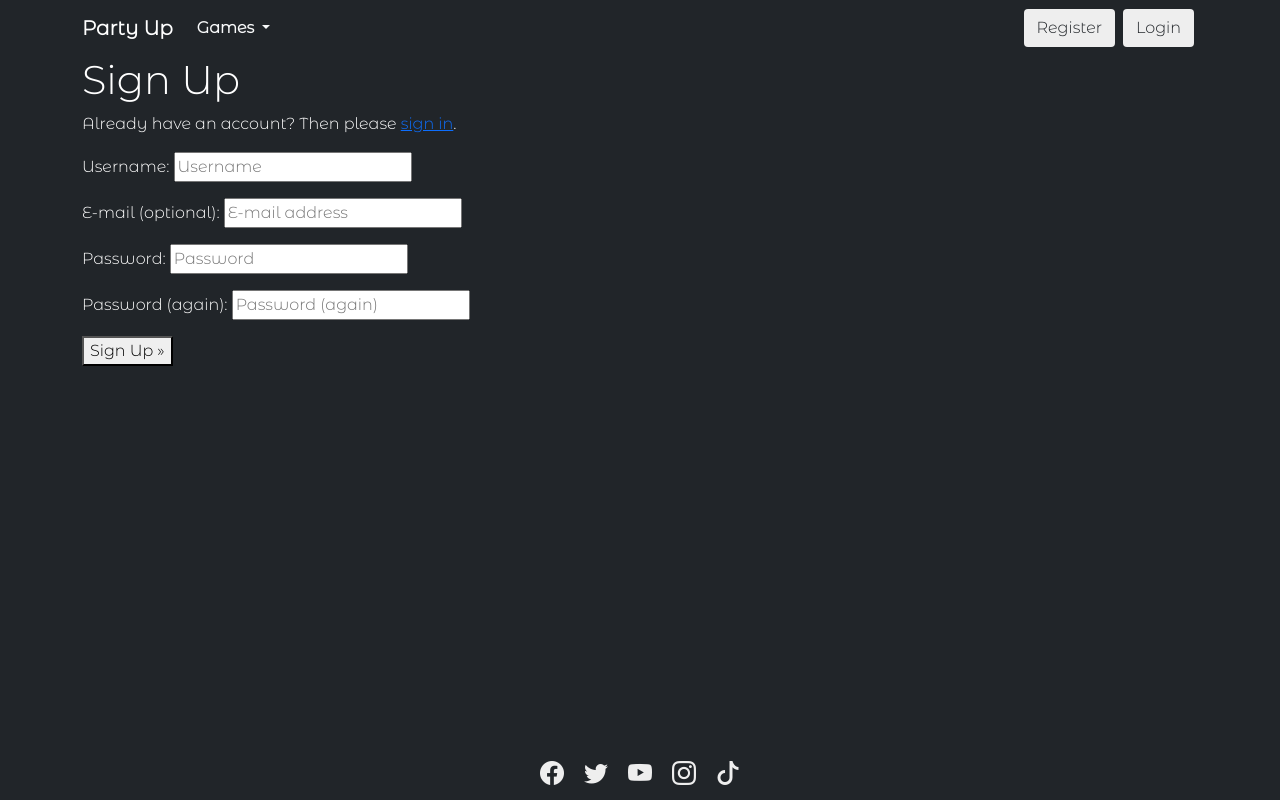
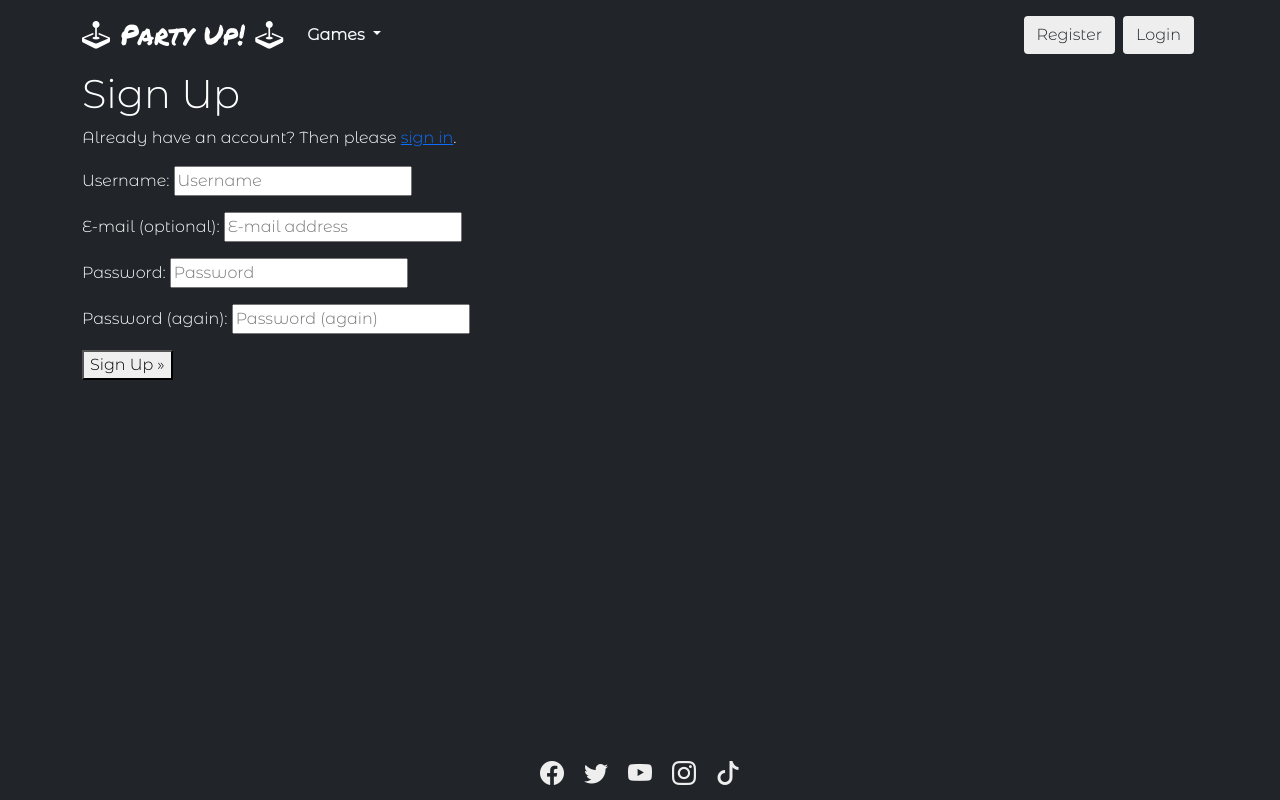
Before and after one commit to Code-Institute-Submissions/LordButley-PartyUp_DecResub, a Django app: page /accounts/signup/ in a window 1280 px wide. Run offline with Django 3.2, Linux system fonts and the light colour scheme; data that the repository does not hold is empty; some libraries are stand-ins or nearby versions.

Commit message:
add styles and icon to navbar

```diff
--- a/static/css/style.css
+++ b/static/css/style.css
@@ -14,7 +14,7 @@
 }
 
 body {
-    padding-top: 56px;
+    padding-top: 70px;
 }
 
 .image-container {
@@ -27,11 +27,6 @@ body {
     min-height: 100%;
     width: 100%
 }
-/*
-.page-height {
-    min-height: 100vh !important;
-} */
-
 
 #index-background-image{
     background-image: url("https://res.cloudinary.com/partyupcloud/image/upload/v1658577580/cool-background_suzhkt.png");
@@ -45,31 +40,6 @@ body {
 .card-width {
     max-width:1360px
 }
-
-
-/* #hero-image{
-    background-image : url("https://res.cloudinary.com/partyupcloud/image/upload/v1658131644/crossplay_hso3d7.avif");
-    height: 60vh;
-}
-
-#dbd-image{
-    background-image: url("https://res.cloudinary.com/partyupcloud/image/upload/v1658154932/banner-dbd_hcubfq.jpg");
-    height: 20vh;
-}
-
-#rocket-league-image{
-    background-image: url("https://res.cloudinary.com/partyupcloud/image/upload/v1658157324/rocket_league_banner_odd6n2.jpg");
-    height: 20vh;
-    background-position:bottom;
-    background-size: contain;
-    background-repeat: no-repeat;
-}  */
-
-/* .col-sm-4 img{
-    max-height: 50vh;
-    object-fit: cover;
-
-} */
 
 .game-tile {
     justify-content: center;
--- a/templates/index.html
+++ b/templates/index.html
@@ -7,7 +7,7 @@
 <div class="row" id="index-background-image">
     <div class="container-fluid col-sm-9 headings">
 
-        <div class="row">
+        <div class="row py-3">
             <div class="col text-dark text-center">
             <h1  class="font-pm">Looking for players?</h1>
             <h2 class="font-pm">Find a gaming buddy here!</h2>
--- a/templates/nav.html
+++ b/templates/nav.html
@@ -1,6 +1,8 @@
 <nav class="navbar navbar-dark bg-dark fixed-top navbar-expand-sm">
     <div class="container-xl">
-        <a href="{% url 'home' %}" class="navbar-brand fw-bold">Party Up</a>
+        <a href="{% url 'home' %}" class="navbar-brand fs-3 font-pm">
+            <i class="bi bi-joystick"></i> Party Up! <i class="bi bi-joystick"></i>
+        </a>
         <button class="navbar-toggler" type="button" data-bs-toggle="collapse"
             data-bs-target="#navbarNavDarkDropdown" aria-controls="navbarNavDarkDropdown" aria-expanded="false"
             aria-label="Toggle navigation">
```
